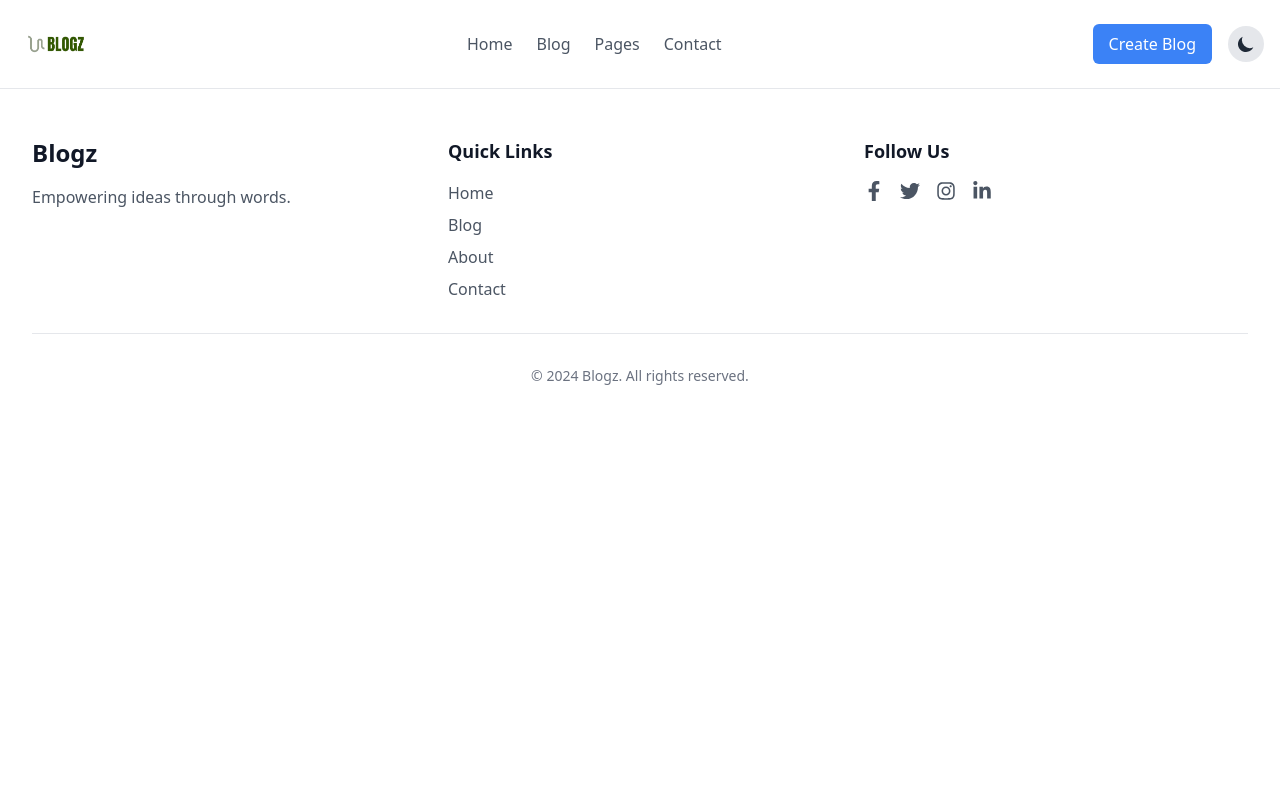
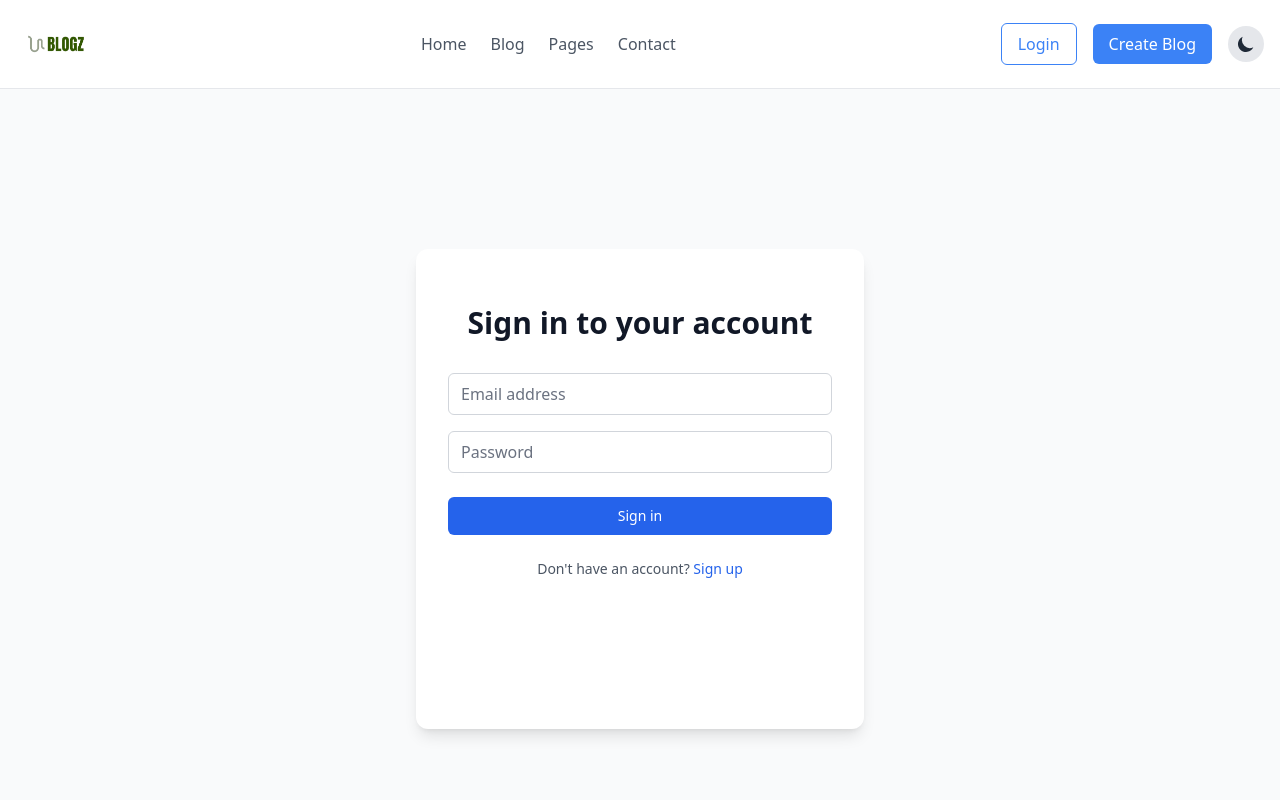
Before and after one commit to KishoreGhost/blogz, a React (Vite) app in the folder client/: page /login in a window 1280 px wide. Shown: the top 800 px of the page. Built offline with nearby package versions, Linux system fonts and the light colour scheme.

Commit message:
login page done

```diff
--- a/client/src/components/Header/HeaderCompo.jsx
+++ b/client/src/components/Header/HeaderCompo.jsx
@@ -24,6 +24,11 @@ const HeaderCompo = () => {
           ))}
         </nav>
         <div className="flex items-center space-x-4">
+          <Link to="/login">
+            <button className="border border-blue-500 text-blue-500 hover:bg-blue-50 px-4 py-2 rounded-md transition-colors duration-200">
+              Login
+            </button>
+          </Link>
           <Link to="/create">
             <button className="bg-blue-500 hover:bg-blue-600 text-white px-4 py-2 rounded-md transition-colors duration-200">
               Create Blog
--- /dev/null
+++ b/client/src/components/Login/LoginPage.jsx
@@ -0,0 +1,152 @@
+import React, { useState } from 'react';
+import { Link, useNavigate } from 'react-router-dom';
+import { signup, login } from '../../api';
+
+const LoginPage = () => {
+  const [isLogin, setIsLogin] = useState(true);
+  const [formData, setFormData] = useState({
+    username: '',
+    email: '',
+    password: ''
+  });
+  const [error, setError] = useState('');
+  const navigate = useNavigate();
+
+  const handleChange = (e) => {
+    const { name, value } = e.target;
+    setFormData(prev => ({
+      ...prev,
+      [name]: value
+    }));
+    setError('');
+  };
+
+  const handleSubmit = async (e) => {
+    e.preventDefault();
+    setError('');
+
+    try {
+      if (isLogin) {
+
+        const response = await login({
+          email: formData.email,
+          password: formData.password
+        });
+
+        localStorage.setItem('token', response.data.token);
+        localStorage.setItem('userId', response.data.userId);
+
+        navigate('/');
+      } else {
+        const response = await signup({
+          username: formData.username,
+          email: formData.email,
+          password: formData.password
+        });
+
+        const loginResponse = await login({
+          email: formData.email,
+          password: formData.password
+        });
+
+        localStorage.setItem('token', loginResponse.data.token);
+        localStorage.setItem('userId', loginResponse.data.userId);
+
+        navigate('/');
+      }
+    } catch (err) {
+
+      setError(err.response?.data?.message || 'An error occurred');
+    }
+  };
+
+  return (
+    <div className="min-h-screen flex items-center justify-center bg-gray-50 dark:bg-gray-900 px-4">
+      <div className="max-w-md h-[60vh] w-full space-y-8 bg-white dark:bg-gray-800 p-8 rounded-xl shadow-lg">
+        <div>
+          <h2 className="mt-6 text-center text-3xl font-extrabold text-gray-900 dark:text-white">
+            {isLogin ? 'Sign in to your account' : 'Create a new account'}
+          </h2>
+        </div>
+
+        {error && (
+          <div className="bg-red-100 border border-red-400 text-red-700 px-4 py-3 rounded relative" role="alert">
+            {error}
+          </div>
+        )}
+
+        <form className="mt-8 space-y-6" onSubmit={handleSubmit}>
+          <div className="space-y-4">
+            {!isLogin && (
+              <div>
+                <label htmlFor="username" className="sr-only">Username</label>
+                <input
+                  id="username"
+                  name="username"
+                  type="text"
+                  required={!isLogin}
+                  className="appearance-none rounded-md relative block w-full px-3 py-2 border border-gray-300 dark:border-gray-600 placeholder-gray-500 text-gray-900 dark:text-white focus:outline-none focus:ring-blue-500 focus:border-blue-500"
+                  placeholder="Username"
+                  value={formData.username}
+                  onChange={handleChange}
+                />
+              </div>
+            )}
+            <div>
+              <label htmlFor="email" className="sr-only">Email address</label>
+              <input
+                id="email"
+                name="email"
+                type="email"
+                autoComplete="email"
+                required
+                className="appearance-none rounded-md relative block w-full px-3 py-2 border border-gray-300 dark:border-gray-600 placeholder-gray-500 text-gray-900 dark:text-white focus:outline-none focus:ring-blue-500 focus:border-blue-500"
+                placeholder="Email address"
+                value={formData.email}
+                onChange={handleChange}
+              />
+            </div>
+            <div>
+              <label htmlFor="password" className="sr-only">Password</label>
+              <input
+                id="password"
+                name="password"
+                type="password"
+                autoComplete={isLogin ? "current-password" : "new-password"}
+                required
+                className="appearance-none rounded-md relative block w-full px-3 py-2 border border-gray-300 dark:border-gray-600 placeholder-gray-500 text-gray-900 dark:text-white focus:outline-none focus:ring-blue-500 focus:border-blue-500"
+                placeholder="Password"
+                value={formData.password}
+                onChange={handleChange}
+              />
+            </div>
+          </div>
+
+          <div>
+            <button
+              type="submit"
+              className="group relative w-full flex justify-center py-2 px-4 border border-transparent text-sm font-medium rounded-md text-white bg-blue-600 hover:bg-blue-700 focus:outline-none focus:ring-2 focus:ring-offset-2 focus:ring-blue-500"
+            >
+              {isLogin ? 'Sign in' : 'Sign up'}
+            </button>
+          </div>
+
+          <div className="text-center">
+            <p className="mt-2 text-sm text-gray-600 dark:text-gray-300">
+              {isLogin ? "Don't have an account? " : "Already have an account? "}
+              <button
+                type="button"
+                onClick={() => setIsLogin(!isLogin)}
+                className="font-medium text-blue-600 hover:text-blue-500"
+              >
+                {isLogin ? 'Sign up' : 'Sign in'}
+              </button>
+            </p>
+          </div>
+        </form>
+      </div>
+    </div>
+  );
+};
+
+export default LoginPage;
--- a/client/src/components/Routees.jsx
+++ b/client/src/components/Routees.jsx
@@ -2,12 +2,14 @@ import React from 'react';
 import { Routes, Route } from 'react-router-dom';
 import BlogList from './Blog/BlogList';
 import CreateBlogForm from './Blog/CreateBlogForm';
+import LoginPage from './Login/LoginPage';
 
 const Routees = ({ theme }) => {
   return (
     <Routes>
       <Route path="/" element={<BlogList theme={theme} />} />
       <Route path="/create" element={<CreateBlogForm />} />
+      <Route path='/login' element={<LoginPage />} />
     </Routes>
   );
 };
```
